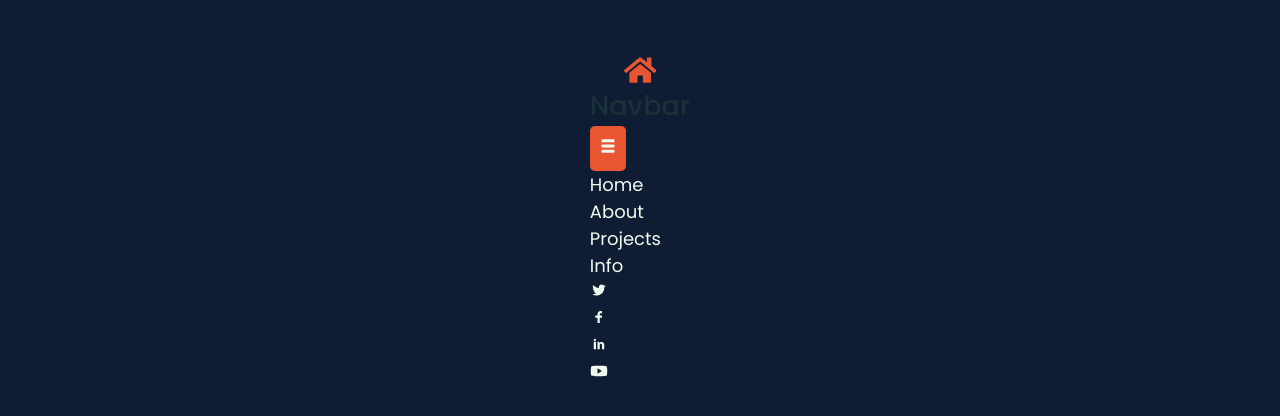
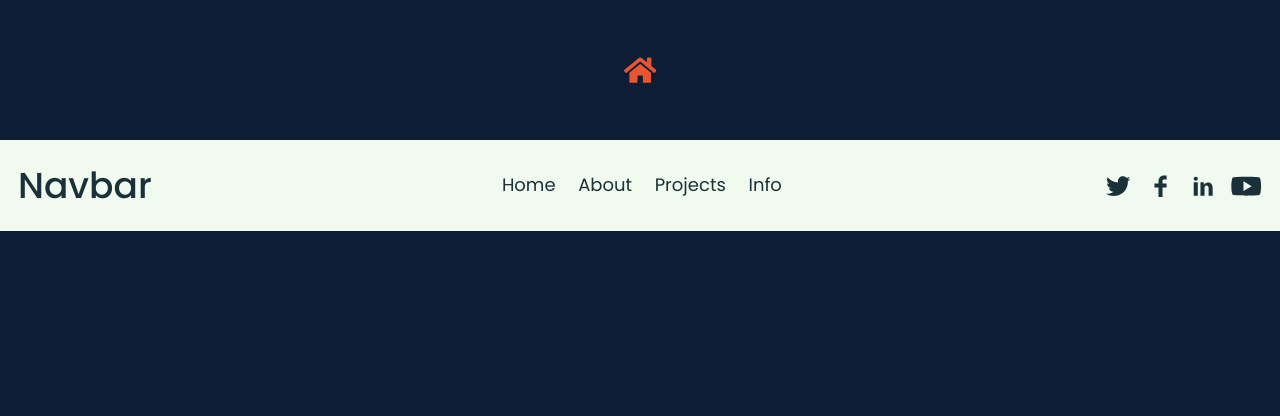
Before and after one commit to ibrahimkundlik/React-Projects-FCC, a React (Create React App) app: page /navbar in a window 1280 px wide. Shown: the top 416 px of the page. Built offline with nearby package versions, Linux system fonts and the light colour scheme.

Commit message:
Added css styling for navbar

```diff
--- a/src/components/navbar/navbar.component.jsx
+++ b/src/components/navbar/navbar.component.jsx
@@ -1,4 +1,4 @@
-import React from "react";
+import React, { useState } from "react";
 import {
 	TiThMenu,
 	TiSocialTwitter,
@@ -6,17 +6,20 @@ import {
 	TiSocialLinkedin,
 	TiSocialYoutube,
 } from "react-icons/ti";
+import "./navbar.styles.scss";
 
 const Navbar = () => {
+	const [showMenu, setShowMenu] = useState(false);
+
 	return (
 		<div className="navbar-cont">
 			<div className="header-cont">
-				<h2>Navbar</h2>
-				<button>
+				<h1>Navbar</h1>
+				<button onClick={() => setShowMenu(!showMenu)}>
 					<TiThMenu />
 				</button>
 			</div>
-			<ul className="page-links">
+			<ul className={`${showMenu ? "page-links show-view" : "page-links"}`}>
 				<li className="page-link">
 					<a href="/navbar">Home</a>
 				</li>
@@ -30,7 +33,7 @@ const Navbar = () => {
 					<a href="/navbar">Info</a>
 				</li>
 			</ul>
-			<ul className="social-links">
+			<ul className={`${showMenu ? "social-links show-view" : "social-links"}`}>
 				<li className="social-link">
 					<a href="/navbar">
 						<TiSocialTwitter />
--- a/src/components/navbar/navbar.styles.scss
+++ b/src/components/navbar/navbar.styles.scss
@@ -1 +1,125 @@
 @import "../../sass/variables";
+
+.navbar-cont {
+	width: 100%;
+	min-height: 400px;
+	margin: $l-gap 0;
+	position: relative;
+	overflow: hidden;
+
+	a {
+		color: $primary;
+	}
+
+	.header-cont {
+		display: flex;
+		flex-flow: row nowrap;
+		justify-content: space-between;
+		align-items: center;
+		background: $secondary;
+		padding: $s-gap $m-gap;
+
+		button {
+			display: grid;
+			font-size: 1.2rem;
+		}
+	}
+
+	.page-links,
+	.social-links {
+		position: absolute;
+		left: 110%;
+		background: $secondary;
+		width: 100%;
+		transition: all 0.3s ease-in-out;
+	}
+
+	.page-links {
+		top: 18%;
+		text-align: center;
+
+		.page-link {
+			width: max-content;
+			cursor: pointer;
+			margin: $s-gap auto;
+			padding: 0 10px;
+			border-bottom: 2px solid $secondary;
+			transition: all 0.3s ease-in-out;
+		}
+
+		.page-link:hover {
+			border-color: $ternary;
+		}
+	}
+
+	.social-links {
+		top: 62%;
+		padding: $s-gap;
+		display: flex;
+		flex-flow: row nowrap;
+		justify-content: space-between;
+		align-items: center;
+
+		.social-link {
+			font-size: 1.8rem;
+			transition: all 0.2s ease-in-out;
+
+			a {
+				display: grid;
+				padding: 10px;
+			}
+		}
+
+		.social-link:hover {
+			transform: scale(1.2);
+		}
+	}
+
+	.show-view {
+		left: 0%;
+	}
+}
+
+@media screen and (min-width: "768px") {
+	.navbar-cont {
+		display: flex;
+		flex-flow: row nowrap;
+		justify-content: space-between;
+		align-items: center;
+		min-height: unset;
+		background: $secondary;
+		padding: $s-gap;
+
+		.header-cont {
+			padding: 0;
+			button {
+				display: none;
+			}
+		}
+
+		.page-links {
+			position: unset;
+			display: flex;
+			flex-flow: row nowrap;
+			justify-content: space-between;
+			align-items: center;
+			width: 280px;
+			margin-left: 30px;
+
+			.page-link {
+				padding: 0;
+				margin: 0;
+			}
+		}
+
+		.social-links {
+			position: unset;
+			padding: 0;
+			width: 160px;
+
+			.social-link a {
+				padding: 0;
+			}
+		}
+	}
+}
```
